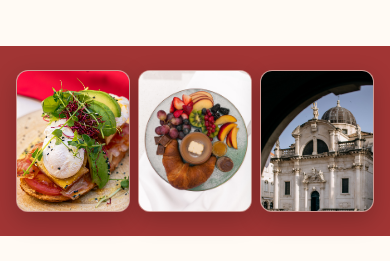
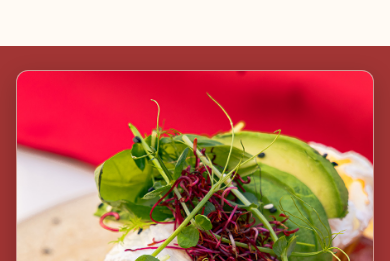
Before and after one commit to Brgi11/Stradoon, a Next.js app: page / in a window 390 px wide. Shown: the part 583-844 px from the top of the page. Built offline with nearby package versions, Linux system fonts and the light colour scheme.

Commit message:
Improve ImageGrid responsivity - single column on mobile, 3 columns on desktop

```diff
--- a/components/ImageGrid.tsx
+++ b/components/ImageGrid.tsx
@@ -6,11 +6,13 @@ type ImageGridProps = {
 };
 
 export default function ImageGrid({ images }: ImageGridProps) {
+  const displayImages = images.slice(0, 3);
+
   return (
     <section className="bg-primaryRed py-6 md:py-10">
       <div className="container-elegant">
-        <div className="grid grid-cols-3 gap-2 md:gap-5">
-          {images.slice(0, 3).map((image) => (
+        <div className="grid grid-cols-1 gap-3 md:grid-cols-3 md:gap-5">
+          {displayImages.map((image) => (
             <ImagePlaceholder
               key={image.src}
               src={image.src}
```
